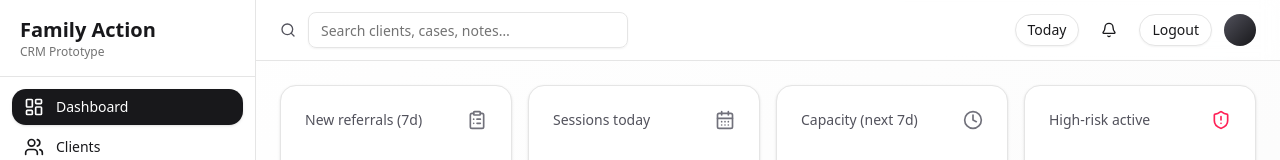
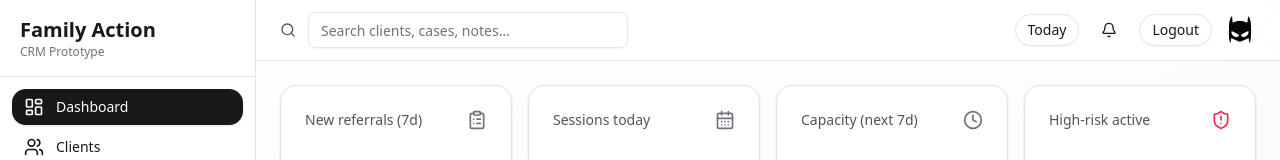
Before and after one commit to tejsohal/crm-prototype, a Next.js app: page / in a window 1280 px wide. Both pictures are taken after typing "name@example.com", "Sample123" into the empty fields and a click on the button "Sign in". Shown: the top 160 px of the page. Built offline with nearby package versions, Linux system fonts and the light colour scheme.

Commit message:
avatar-update

```diff
--- a/components/layout/Topbar.tsx
+++ b/components/layout/Topbar.tsx
@@ -2,6 +2,7 @@ import React from "react";
 import { Search, Bell } from "lucide-react";
 import { Input } from "@/components/ui/input";
 import { Button } from "@/components/ui/button";
+import Image from "next/image"
 
 interface TopbarProps {
   onLogout: () => void;
@@ -22,7 +23,12 @@ export function Topbar({ onLogout }: TopbarProps) {
         <Button variant="outline" size="sm" className="rounded-full" onClick={onLogout}>
           Logout
         </Button>
-        <div className="w-8 h-8 rounded-full bg-gradient-to-br from-zinc-600 to-zinc-900" />
+        <Image
+          src="/batman-mask.png"
+          alt="batman"
+          width={32}
+          height={32}
+          className="rounded-full object-cover"/>
       </div>
     </div>
   );
```
Also changed, not shown: public/batman-mask.png (added), public/batman.png (added).
